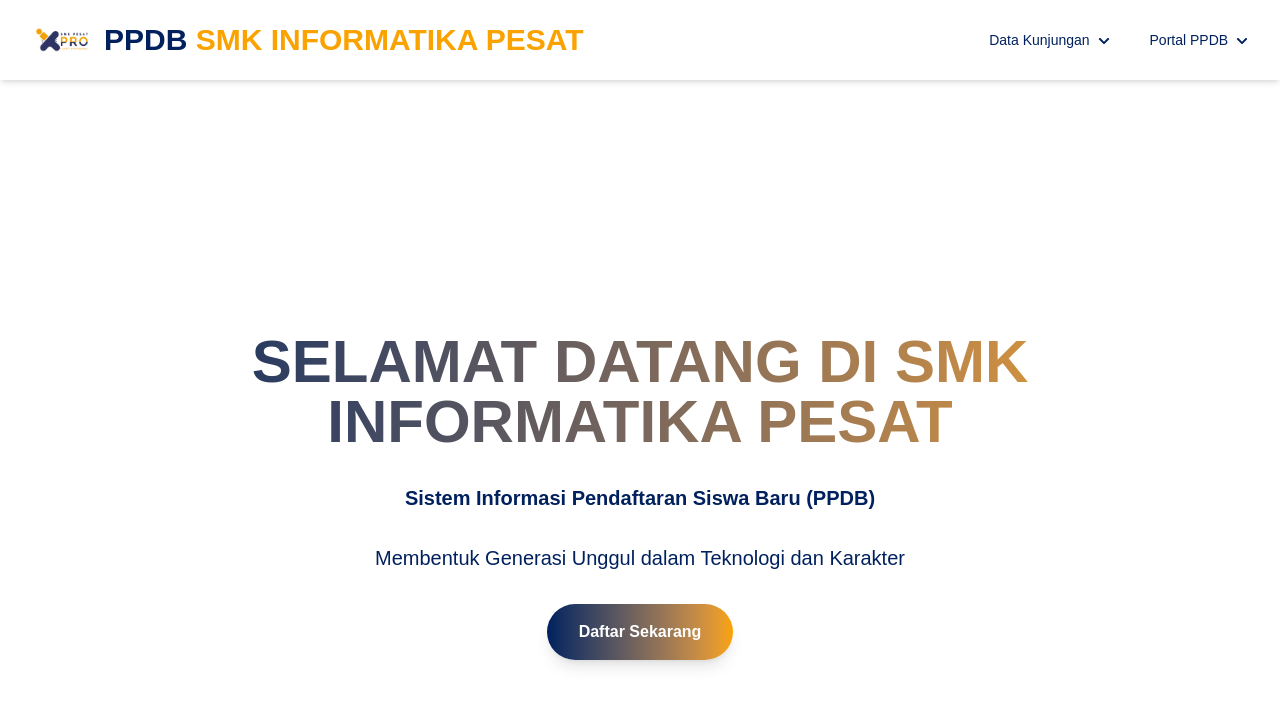
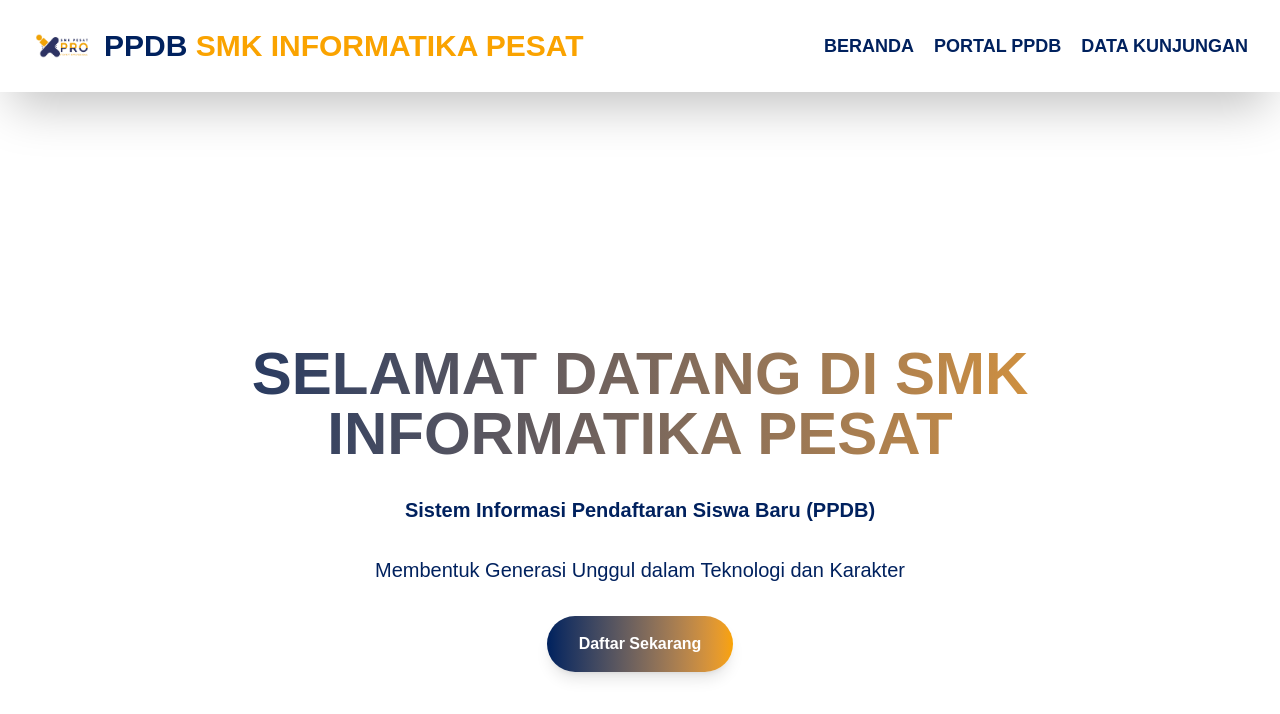
Before and after one commit to Padlyach/PPDB_FE, a Next.js app: page / in a window 1280 px wide. Shown: the top 714 px of the page. Built offline with nearby package versions, Linux system fonts and the light colour scheme.

Commit message:
refactor: update

```diff
--- a/src/components/navbar.tsx
+++ b/src/components/navbar.tsx
@@ -2,170 +2,164 @@
 import { useState } from 'react';
 import Image from 'next/image';
 import Link from 'next/link';
-import { FaChevronDown } from 'react-icons/fa';
 
 export default function Navbar() {
-  const [openDropdown, setOpenDropdown] = useState('');
-  const [mobileMenu, setMobileMenu] = useState(false);
+  const [isOpen, setIsOpen] = useState(false);
   const [isPortalOpen, setIsPortalOpen] = useState(false);
   const [isWebsiteOpen, setIsWebsiteOpen] = useState(false);
+  const [isKunjunganOpen, setIsKunjunganOpen] = useState(false);
 
-  const toggleDropdown = (menu: string) => {
-    setOpenDropdown(openDropdown === menu ? '' : menu);
-  };
-
-  const toggleMobileMenu = () => {
-    setMobileMenu(!mobileMenu);
-  };
+  const [mobilePortalOpen, setMobilePortalOpen] = useState(false);
+  const [mobileWebsiteOpen, setMobileWebsiteOpen] = useState(false);
+  const [mobileKunjunganOpen, setMobileKunjunganOpen] = useState(false);
 
   return (
-    <header className="bg-white shadow-md sticky top-0 z-50">
-      <div className="max-w-7xl mx-auto px-4 sm:px-6 lg:px-8">
-        <div className="flex justify-between items-center py-3 md:py-5">
+    <nav className="bg-white text-purple-900 shadow-2xl sticky top-0 z-50 backdrop-blur-sm">
+      <div className="max-w-7xl mx-auto px-8 py-6 flex justify-between items-center">
         {/* Logo dan Nama Sekolah */}
         <div className="flex items-center space-x-3 group cursor-pointer">
-            <Image
-              src="/smk.png"
-              alt="Logo Sekolah"
-              width={60}
-              height={60}
-              className="transform transition-transform duration-300 group-hover:scale-110"
-            />
-            <h5 className="text-base sm:text-lg md:text-2xl lg:text-3xl font-black text-center leading-tight">
+          <Image src="/smk.png" alt="Logo Sekolah" width={60} height={60} className="transform transition-transform duration-300 group-hover:scale-110" />
+          <h5 className="text-lg sm:text-xl md:text-3xl font-black text-center">
             <span className="text-[#00215E]">PPDB</span>{' '}
             <span className="text-[#FAA300]">SMK INFORMATIKA PESAT</span>
           </h5>
         </div>
 
-          {/* Tombol Mobile */}
+        {/* Menu Desktop */}
+        <ul className="hidden md:flex gap-5 font-extrabold text-lg relative">
+          <li className="relative mt-2">
+            <Link
+              href="/"
+              className="relative my-2 text-[#00215E] hover:text-[#FAA300] transition-colors duration-300 after:content-[''] after:absolute after:w-full after:h-0.5 after:bg-[#FFD700] after:left-0 after:bottom-0 after:scale-x-0 hover:after:scale-x-100 after:transition-transform after:duration-300"
+            >
+              BERANDA
+            </Link>
+          </li>
+
+          {/* Dropdown Portal PPDB */}
+          <li className="relative">
+            <button
+              onClick={() => setIsPortalOpen(!isPortalOpen)}
+              className="relative py-2 text-[#00215E] hover:text-[#FAA300] transition-colors duration-300 after:content-[''] after:absolute after:w-full after:h-0.5 after:bg-[#FFD700] after:left-0 after:bottom-0 after:scale-x-0 hover:after:scale-x-100 after:transition-transform after:duration-300"
+            >
+              PORTAL PPDB
+            </button>
+            {isPortalOpen && (
+              <ul className="absolute bg-white shadow-xl mt-2 rounded-lg overflow-hidden z-50 text-sm text-left">
+                <li>
+                  <Link href="/portal-ppdb/link-pendaftaran" className="block px-4 py-2 hover:bg-[#FAA300]/10 text-[#00215E] hover:text-[#FAA300]">
+                    Link Pendaftaran
+                  </Link>
+                </li>
+                <li>
+                  <button
+                    onClick={() => setIsWebsiteOpen(!isWebsiteOpen)}
+                    className="w-full text-left px-4 py-2 hover:bg-[#FAA300]/10 text-[#00215E] hover:text-[#FAA300]"
+                  >
+                    Website ▼
+                  </button>
+                  {isWebsiteOpen && (
+                    <ul className="bg-white ml-2 shadow-inner rounded-b-md">
+                      <li><Link href="/website/sma" className="block px-4 py-2 hover:bg-[#FAA300]/10 text-[#00215E] hover:text-[#FAA300]">SMA</Link></li>
+                      <li><Link href="/website/smk" className="block px-4 py-2 hover:bg-[#FAA300]/10 text-[#00215E] hover:text-[#FAA300]">SMK</Link></li>
+                      <li><Link href="/website/smp" className="block px-4 py-2 hover:bg-[#FAA300]/10 text-[#00215E] hover:text-[#FAA300]">SMP</Link></li>
+                    </ul>
+                  )}
+                </li>
+                <li>
+                  <Link href="/portal-ppdb/dana-investasi" className="block px-4 py-2 hover:bg-[#FAA300]/10 text-[#00215E] hover:text-[#FAA300]">
+                    Dana Investasi
+                  </Link>
+                </li>
+                <li>
+                  <Link href="/portal-ppdb/informasi-rekening" className="block px-4 py-2 hover:bg-[#FAA300]/10 text-[#00215E] hover:text-[#FAA300]">
+                    Informasi Rekening
+                  </Link>
+                </li>
+              </ul>
+            )}
+          </li>
+
+          {/* Dropdown Data Kunjungan */}
+          <li className="relative">
+            <button
+              onClick={() => setIsKunjunganOpen(!isKunjunganOpen)}
+              className="relative py-2 text-[#00215E] hover:text-[#FAA300] transition-colors duration-300 after:content-[''] after:absolute after:w-full after:h-0.5 after:bg-[#FFD700] after:left-0 after:bottom-0 after:scale-x-0 hover:after:scale-x-100 after:transition-transform after:duration-300"
+            >
+              DATA KUNJUNGAN
+            </button>
+            {isKunjunganOpen && (
+              <ul className="absolute bg-white shadow-xl mt-2 rounded-lg overflow-hidden z-50 text-sm text-left">
+                <li><Link href="/kunjungan/gabungan" className="block px-4 py-2 hover:bg-[#FAA300]/10 text-[#00215E] hover:text-[#FAA300]">Kunjungan Gabungan</Link></li>
+                <li><Link href="/kunjungan/smk" className="block px-4 py-2 hover:bg-[#FAA300]/10 text-[#00215E] hover:text-[#FAA300]">Kunjungan SMK</Link></li>
+              </ul>
+            )}
+          </li>
+        </ul>
+
+        {/* Mobile Menu Button */}
         <div className="md:hidden">
           <button
-              onClick={toggleMobileMenu}
-              className="text-[#00215E] hover:text-[#FAA300] focus:outline-none"
+            onClick={() => setIsOpen(!isOpen)}
+            className="p-3 rounded-lg hover:bg-[#0B4C95]/20 transition-all duration-300 hover:shadow-md"
+            aria-label="Toggle Menu"
           >
-              <svg
-                className="w-6 h-6"
-                fill="none"
-                stroke="currentColor"
-                viewBox="0 0 24 24"
-                xmlns="http://www.w3.org/2000/svg"
-              >
-                {mobileMenu ? (
-                  <path
-                    strokeLinecap="round"
-                    strokeLinejoin="round"
-                    strokeWidth={2}
-                    d="M6 18L18 6M6 6l12 12"
-                  />
-                ) : (
-                  <path
-                    strokeLinecap="round"
-                    strokeLinejoin="round"
-                    strokeWidth={2}
-                    d="M4 6h16M4 12h16M4 18h16"
-                  />
-                )}
+            <svg className="w-7 h-7" fill="none" stroke="currentColor" strokeWidth={2.5} viewBox="0 0 24 24">
+              <path strokeLinecap="round" strokeLinejoin="round" d={isOpen ? 'M6 18L18 6M6 6l12 12' : 'M4 6h16M4 12h16M4 18h16'} />
             </svg>
           </button>
         </div>
+      </div>
 
-          {/* Menu Desktop */}
-          <nav className="hidden md:flex space-x-10 items-center text-sm font-medium text-[#00215E]">
-            {/* Dropdown Kunjungan */}
-            <div className="relative">
-              <button
-                onClick={() => toggleDropdown('kunjungan')}
-                className="py-2 hover:text-[#FAA300] transition-colors duration-300"
-              >
-                Data Kunjungan <FaChevronDown className="inline ml-1 text-xs" />
+      {/* Mobile Menu */}
+      {isOpen && (
+        <div className="md:hidden px-8 pb-6 bg-white backdrop-blur-lg shadow-inner">
+          <ul className="space-y-4 font-extrabold text-lg">
+            <li>
+              <Link href="/" className="block py-4 px-6 rounded-xl text-[#00215E] hover:bg-[#0B4C95]/20 hover:text-[#FAA300] transition-all duration-300 transform hover:translate-x-2 hover:shadow-lg" onClick={() => setIsOpen(false)}>
+                Beranda
+              </Link>
+            </li>
+
+            {/* Mobile Portal PPDB */}
+            <li className="border-t pt-4">
+              <button onClick={() => setMobilePortalOpen(!mobilePortalOpen)} className="w-full text-left text-[#00215E] hover:text-[#FAA300]">
+                Portal PPDB {mobilePortalOpen ? '▲' : '▼'}
               </button>
-              {openDropdown === 'kunjungan' && (
-                <div className="absolute top-full left-0 mt-2 w-48 bg-white rounded-md shadow-lg py-2 z-50">
-                  <Link href="/kunjungan/gabungan" className="block px-4 py-2 text-sm hover:bg-[#FAA300]/10 hover:text-[#FAA300]">
-                    Kunjungan Gabungan
-                  </Link>
-                  <Link href="/kunjungan/smk" className="block px-4 py-2 text-sm hover:bg-[#FAA300]/10 hover:text-[#FAA300]">
-                    Kunjungan SMK
-                  </Link>
+              {mobilePortalOpen && (
+                <ul className="mt-2 pl-4 space-y-2 text-base">
+                  <li><Link href="/portal-ppdb/link-pendaftaran" onClick={() => setIsOpen(false)} className="block text-[#00215E] hover:text-[#FAA300]">Link Pendaftaran</Link></li>
+                  <li>
+                    <button onClick={() => setMobileWebsiteOpen(!mobileWebsiteOpen)} className="w-full text-left text-[#00215E] hover:text-[#FAA300]">Website {mobileWebsiteOpen ? '▲' : '▼'}</button>
+                    {mobileWebsiteOpen && (
+                      <ul className="ml-4 space-y-1">
+                        <li><Link href="/website/sma" onClick={() => setIsOpen(false)} className="block text-[#00215E] hover:text-[#FAA300]">SMA</Link></li>
+                        <li><Link href="/website/smk" onClick={() => setIsOpen(false)} className="block text-[#00215E] hover:text-[#FAA300]">SMK</Link></li>
+                        <li><Link href="/website/smp" onClick={() => setIsOpen(false)} className="block text-[#00215E] hover:text-[#FAA300]">SMP</Link></li>
+                      </ul>
+                    )}
+                  </li>
+                  <li><Link href="/portal-ppdb/dana-investasi" onClick={() => setIsOpen(false)} className="block text-[#00215E] hover:text-[#FAA300]">Dana Investasi</Link></li>
+                  <li><Link href="/portal-ppdb/informasi-rekening" onClick={() => setIsOpen(false)} className="block text-[#00215E] hover:text-[#FAA300]">Informasi Rekening</Link></li>
+                </ul>
+              )}
+            </li>
+
+            {/* Mobile Data Kunjungan */}
+            <li className="border-t pt-4">
+              <button onClick={() => setMobileKunjunganOpen(!mobileKunjunganOpen)} className="w-full text-left text-[#00215E] hover:text-[#FAA300]">
+                Data Kunjungan {mobileKunjunganOpen ? '▲' : '▼'}
+              </button>
+              {mobileKunjunganOpen && (
+                <ul className="mt-2 pl-4 space-y-2 text-base">
+                  <li><Link href="/kunjungan/gabungan" onClick={() => setIsOpen(false)} className="block text-[#00215E] hover:text-[#FAA300]">Kunjungan Gabungan</Link></li>
+                  <li><Link href="/kunjungan/smk" onClick={() => setIsOpen(false)} className="block text-[#00215E] hover:text-[#FAA300]">Kunjungan SMK</Link></li>
+                </ul>
+              )}
+            </li>
+          </ul>
         </div>
       )}
-            </div>
-
-            {/* Dropdown Portal PPDB */}
-            <div className="relative">
-              <button
-                onClick={() => toggleDropdown('ppdb')}
-                className="py-2 hover:text-[#FAA300] transition-colors duration-300"
-              >
-                Portal PPDB <FaChevronDown className="inline ml-1 text-xs" />
-              </button>
-              {openDropdown === 'ppdb' && (
-                <div className="absolute top-full left-0 mt-2 w-52 bg-white rounded-md shadow-lg py-2 z-50">
-                  <Link href="/portal-ppdb/link-pendaftaran" className="block px-4 py-2 text-sm hover:bg-[#FAA300]/10 hover:text-[#FAA300]">
-                    Link Pendaftaran
-                  </Link>
-
-                  {/* Dropdown Website */}
-                  <div className="relative group">
-                    <button className="w-full text-left px-4 py-2 text-sm hover:bg-[#FAA300]/10 hover:text-[#FAA300] flex items-center justify-between">
-                      Website
-                      <FaChevronDown className="ml-1 text-xs" />
-                    </button>
-                    <div className="hidden group-hover:block absolute left-full top-0 mt-0 w-44 bg-white rounded-md shadow-lg py-2 z-50">
-                      <Link href="/portal-ppdb/website/smp" className="block px-4 py-2 text-sm hover:bg-[#FAA300]/10 hover:text-[#FAA300]">
-                        Website SMP
-                      </Link>
-                      <Link href="/portal-ppdb/website/sma" className="block px-4 py-2 text-sm hover:bg-[#FAA300]/10 hover:text-[#FAA300]">
-                        Website SMA
-                      </Link>
-                      <Link href="/portal-ppdb/website/smk" className="block px-4 py-2 text-sm hover:bg-[#FAA300]/10 hover:text-[#FAA300]">
-                        Website SMK
-                      </Link>
-                    </div>
-                  </div>
-
-                  <Link href="/portal-ppdb/dana-investasi" className="block px-4 py-2 text-sm hover:bg-[#FAA300]/10 hover:text-[#FAA300]">
-                    Dana Investasi
-                  </Link>
-                  <Link href="/portal-ppdb/pembayaran" className="block px-4 py-2 text-sm hover:bg-[#FAA300]/10 hover:text-[#FAA300]">
-                    Pembayaran
-                  </Link>
-                </div>
-              )}
-            </div>
     </nav>
-        </div>
-
-        {/* Menu Mobile */}
-        {mobileMenu && (
-          <div className="md:hidden mt-4 space-y-2">
-            <Link href="/kunjungan/gabungan" className="block px-4 py-2 text-sm hover:bg-[#FAA300]/10 text-[#00215E] hover:text-[#FAA300]">
-              Kunjungan Gabungan
-            </Link>
-            <Link href="/kunjungan/smk" className="block px-4 py-2 text-sm hover:bg-[#FAA300]/10 text-[#00215E] hover:text-[#FAA300]">
-              Kunjungan SMK
-            </Link>
-            <Link href="/portal-ppdb/link-pendaftaran" className="block px-4 py-2 text-sm hover:bg-[#FAA300]/10 text-[#00215E] hover:text-[#FAA300]">
-              Link Pendaftaran
-            </Link>
-            <Link href="/portal-ppdb/website/smp" className="block px-4 py-2 text-sm hover:bg-[#FAA300]/10 text-[#00215E] hover:text-[#FAA300]">
-              Website SMP
-            </Link>
-            <Link href="/portal-ppdb/website/sma" className="block px-4 py-2 text-sm hover:bg-[#FAA300]/10 text-[#00215E] hover:text-[#FAA300]">
-              Website SMA
-            </Link>
-            <Link href="/portal-ppdb/website/smk" className="block px-4 py-2 text-sm hover:bg-[#FAA300]/10 text-[#00215E] hover:text-[#FAA300]">
-              Website SMK
-            </Link>
-            <Link href="/portal-ppdb/dana-investasi" className="block px-4 py-2 text-sm hover:bg-[#FAA300]/10 text-[#00215E] hover:text-[#FAA300]">
-              Dana Investasi
-            </Link>
-            <Link href="/portal-ppdb/pembayaran" className="block px-4 py-2 text-sm hover:bg-[#FAA300]/10 text-[#00215E] hover:text-[#FAA300]">
-              Pembayaran
-            </Link>
-          </div>
-        )}
-      </div>
-    </header>
   );
 }
```
Lines whose indentation alone changed are shown as unchanged.
